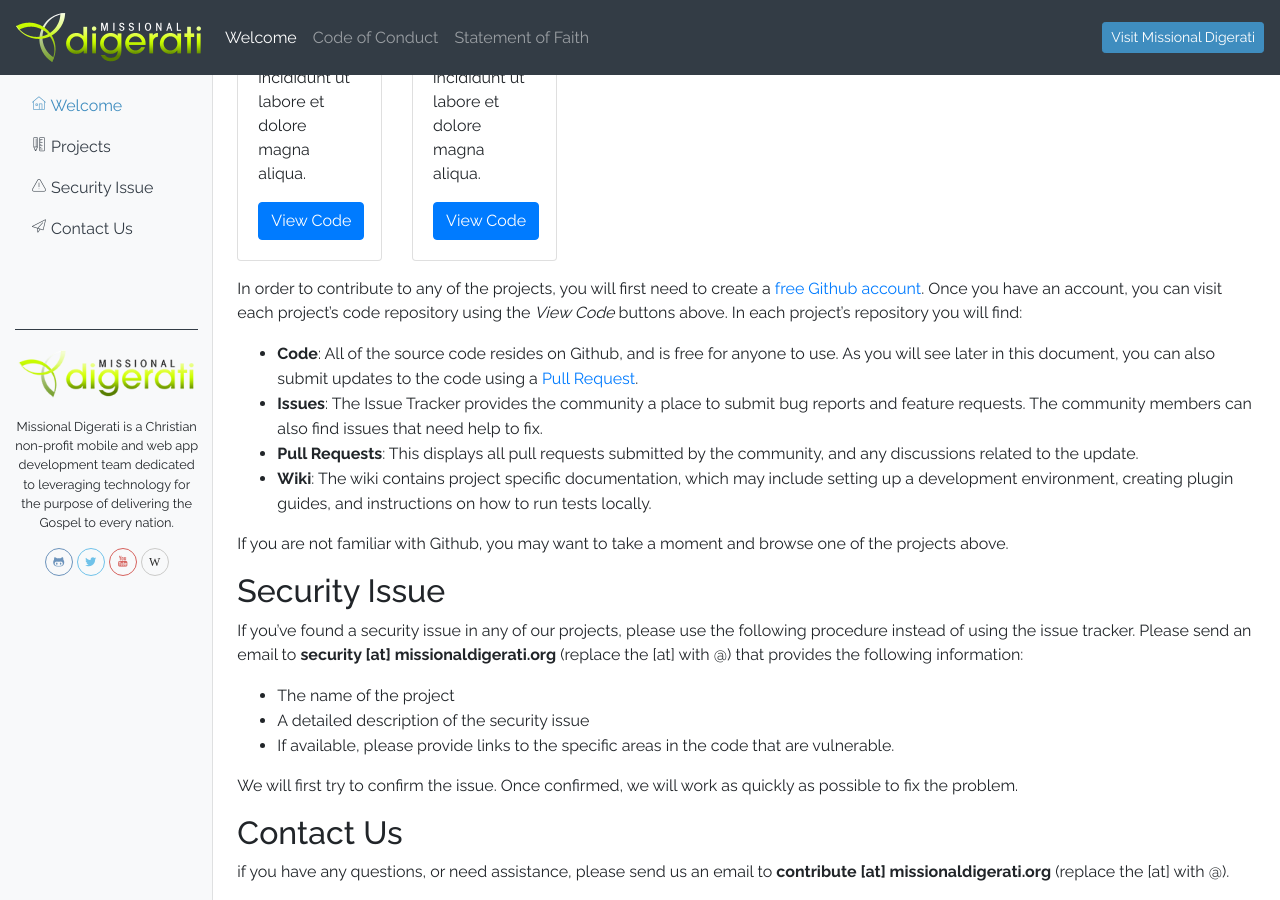
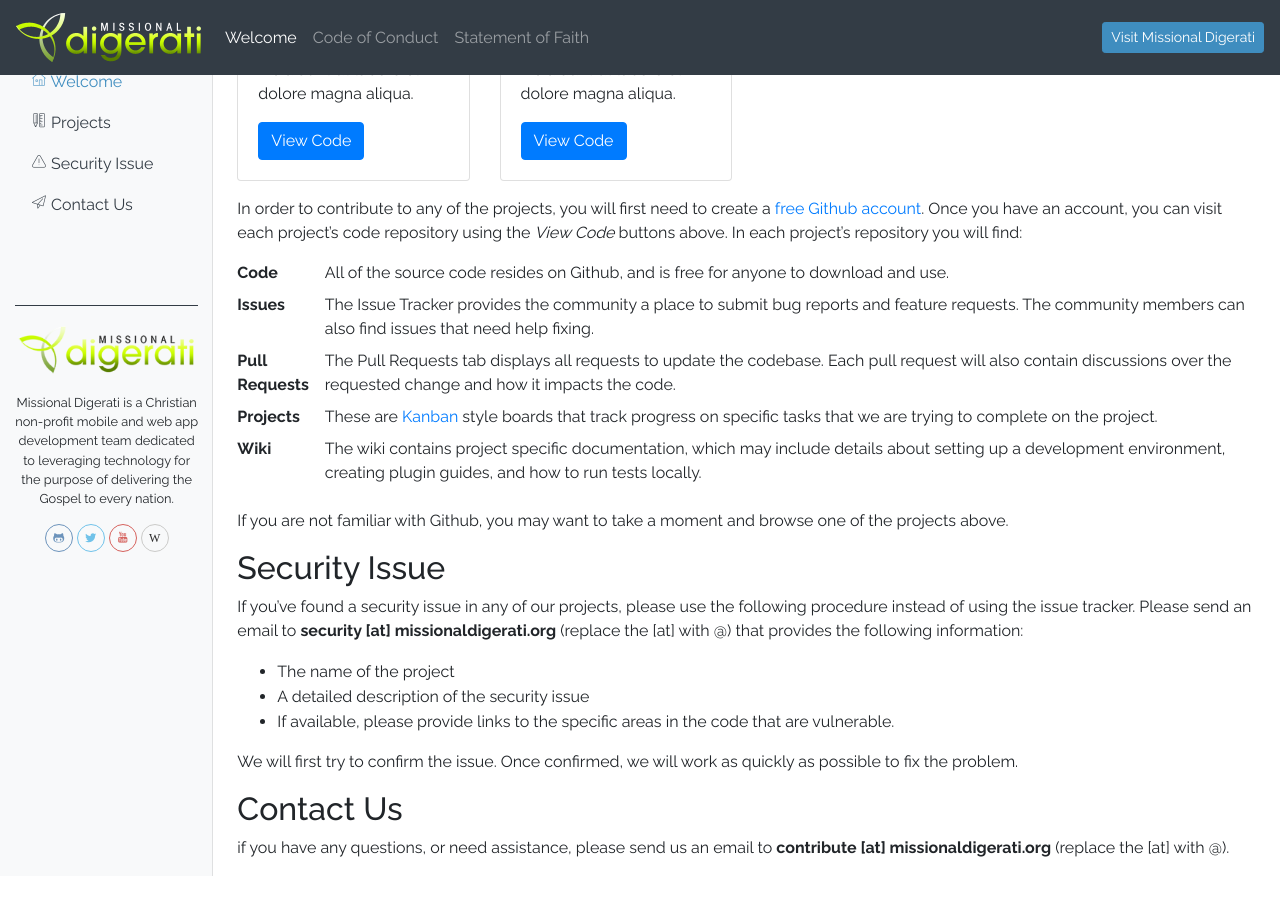
Before and after one commit to MissionalDigerati/md-contribution-site, a Jekyll site: the page built from index.md, in a window 1280 px wide and 900 px high, scrolled down 729 px. Built offline with Jekyll 4.4.1, drawn with Linux system fonts in a browser that asks for light colours; nearby versions of some CDN libraries; after the commit the page ends 1605 px from its top, so only the background shows below that.

Commit message:
Seperated out projects, and cleaned up the code.

```diff
--- /dev/null
+++ b/_sections/projects.md
@@ -0,0 +1,43 @@
+## Projects
+
+Here are a few projects that we have been working on:
+
+<div class="row project-list">
+    <div class="col-12 col-sm-6 col-lg-4 col-xl-3">
+        <div class="card">
+            <img class="card-img-top" src="http://placekitten.com/800/800" alt="Card image cap">
+            <div class="card-body">
+                <h5 class="card-title">Project 1</h5>
+                <p class="card-text">Lorem ipsum dolor sit amet, consectetur adipisicing elit, sed do eiusmod tempor incididunt ut labore et dolore magna aliqua.</p>
+                <a href="#" class="btn btn-primary" target="_blank">View Code</a>
+            </div>
+        </div>
+    </div>
+    <div class="col-12 col-sm-6 col-lg-4 col-xl-3">
+        <div class="card">
+            <img class="card-img-top" src="http://placekitten.com/700/700" alt="Card image cap">
+            <div class="card-body">
+                <h5 class="card-title">Project 2</h5>
+                <p class="card-text">Lorem ipsum dolor sit amet, consectetur adipisicing elit, sed do eiusmod tempor incididunt ut labore et dolore magna aliqua.</p>
+                <a href="#" class="btn btn-primary" target="_blank">View Code</a>
+            </div>
+        </div>
+    </div>
+</div>
+
+In order to contribute to any of the projects, you will first need to create a [free Github account](https://github.com/).  Once you have an account, you can visit each project's code repository using the *View Code* buttons above.  In each project's repository you will find:
+
+<dl class="row">
+    <dt class="col-xl-1 col-sm-2">Code</dt>
+    <dd class="col-xl-11 col-sm-10">All of the source code resides on Github, and is free for anyone to download and use.</dd>
+    <dt class="col-xl-1 col-sm-2">Issues</dt>
+    <dd class="col-xl-11 col-sm-10">The Issue Tracker provides the community a place to submit bug reports and feature requests.  The community members can also find issues that need help fixing.</dd>
+    <dt class="col-xl-1 col-sm-2">Pull Requests</dt>
+    <dd class="col-xl-11 col-sm-10">The Pull Requests tab displays all requests to update the codebase.  Each pull request will also contain discussions over the requested change and how it impacts the code.</dd>
+    <dt class="col-xl-1 col-sm-2">Projects</dt>
+    <dd class="col-xl-11 col-sm-10">These are <a href="https://youtu.be/iVaFVa7HYj4" target="_blank">Kanban</a> style boards that track progress on specific tasks that we are trying to complete on the project.</dd>
+    <dt class="col-xl-1 col-sm-2">Wiki</dt>
+    <dd class="col-xl-11 col-sm-10">The wiki contains project specific documentation, which may include details about setting up a development environment, creating plugin guides, and how to run tests locally.</dd>
+</dl>
+
+If you are not familiar with Github, you may want to take a moment and browse one of the projects above.
--- a/_sections/welcome.md
+++ b/_sections/welcome.md
@@ -3,39 +3,3 @@
 Thank you for your interest in contributing to our open source projects.  We are so thankful for your willingness to join us.  Before you begin, you should take a moment and read the [Code of Conduct](/code-of-conduct).  The Code of Conduct outlines expectations for each member of the community.
 
 Our community is a group of skilled professionals that are dedicated to leveraging technology for the purpose of delivering the Gospel to every nation.  The following guide will cover ways that **you** can participate in the ongoing work of the community.  We are so grateful for your participation and look forward to working with you!
-
-## Projects
-
-Here are a few projects that we have been working on:
-
-<div class="row project-list">
-    <div class="col-sm-2">
-        <div class="card">
-            <img class="card-img-top" src="http://placekitten.com/800/800" alt="Card image cap">
-            <div class="card-body">
-                <h5 class="card-title">Project 1</h5>
-                <p class="card-text">Lorem ipsum dolor sit amet, consectetur adipisicing elit, sed do eiusmod tempor incididunt ut labore et dolore magna aliqua.</p>
-                <a href="#" class="btn btn-primary" target="_blank">View Code</a>
-            </div>
-        </div>
-    </div>
-    <div class="col-sm-2">
-        <div class="card">
-            <img class="card-img-top" src="http://placekitten.com/700/700" alt="Card image cap">
-            <div class="card-body">
-                <h5 class="card-title">Project 2</h5>
-                <p class="card-text">Lorem ipsum dolor sit amet, consectetur adipisicing elit, sed do eiusmod tempor incididunt ut labore et dolore magna aliqua.</p>
-                <a href="#" class="btn btn-primary" target="_blank">View Code</a>
-            </div>
-        </div>
-    </div>
-</div>
-
-In order to contribute to any of the projects, you will first need to create a [free Github account](https://github.com/).  Once you have an account, you can visit each project's code repository using the *View Code* buttons above.  In each project's repository you will find:
-
-* **Code**: All of the source code resides on Github, and is free for anyone to use.  As you will see later in this document, you can also submit updates to the code using a [Pull Request](https://docs.github.com/en/github/collaborating-with-issues-and-pull-requests/about-pull-requests).
-* **Issues**: The Issue Tracker provides the community a place to submit bug reports and feature requests.  The community members can also find issues that need help to fix.
-* **Pull Requests**: This displays all pull requests submitted by the community, and any discussions related to the update.
-* **Wiki**: The wiki contains project specific documentation, which may include setting up a development environment, creating plugin guides, and instructions on how to run tests locally.
-
-If you are not familiar with Github, you may want to take a moment and browse one of the projects above.
--- a/index.md
+++ b/index.md
@@ -6,4 +6,6 @@
 
 {% include_relative _sections/welcome.md %}
 
+{% include_relative _sections/projects.md %}
+
 {% include_relative _sections/security-contact.md %}
```
